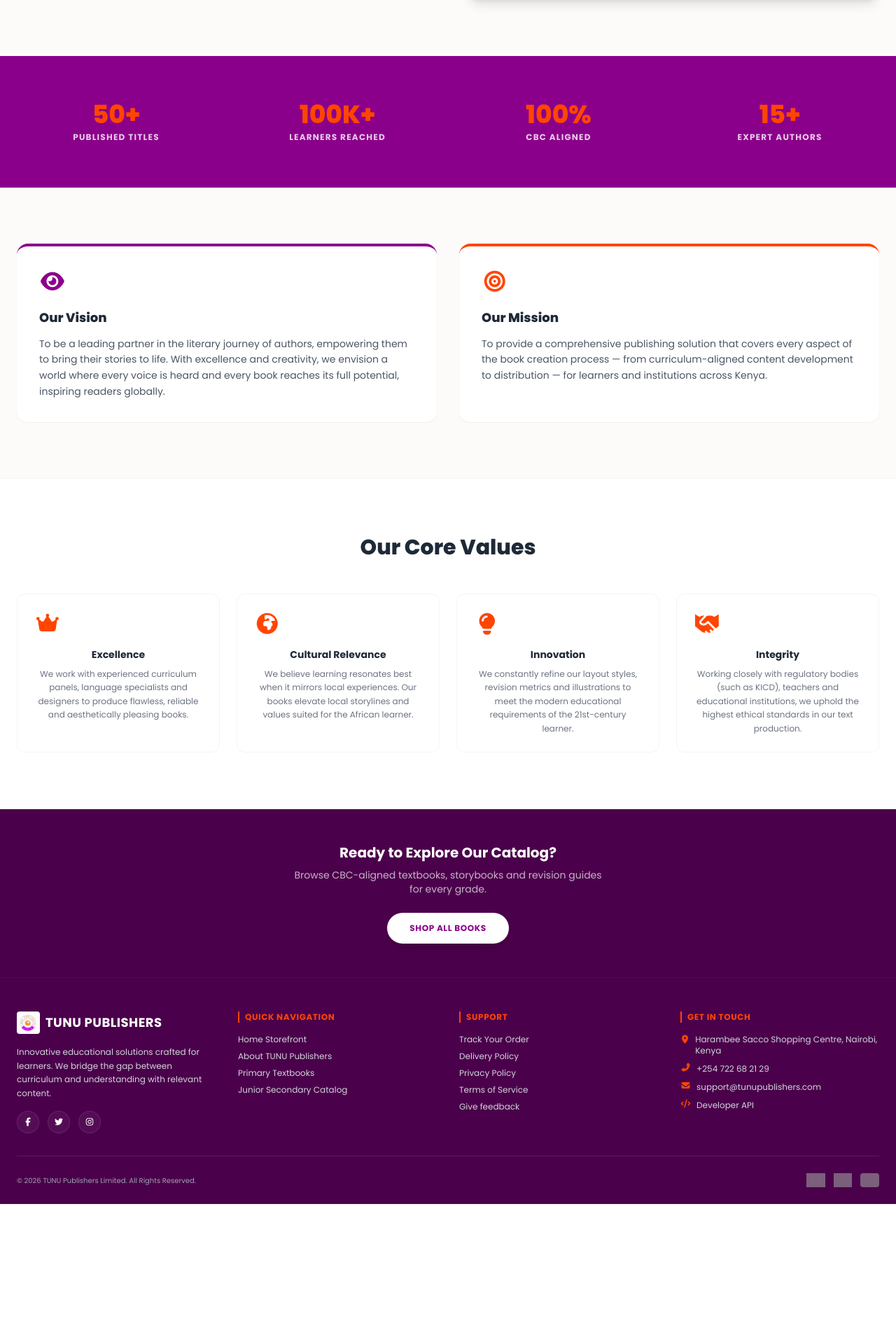
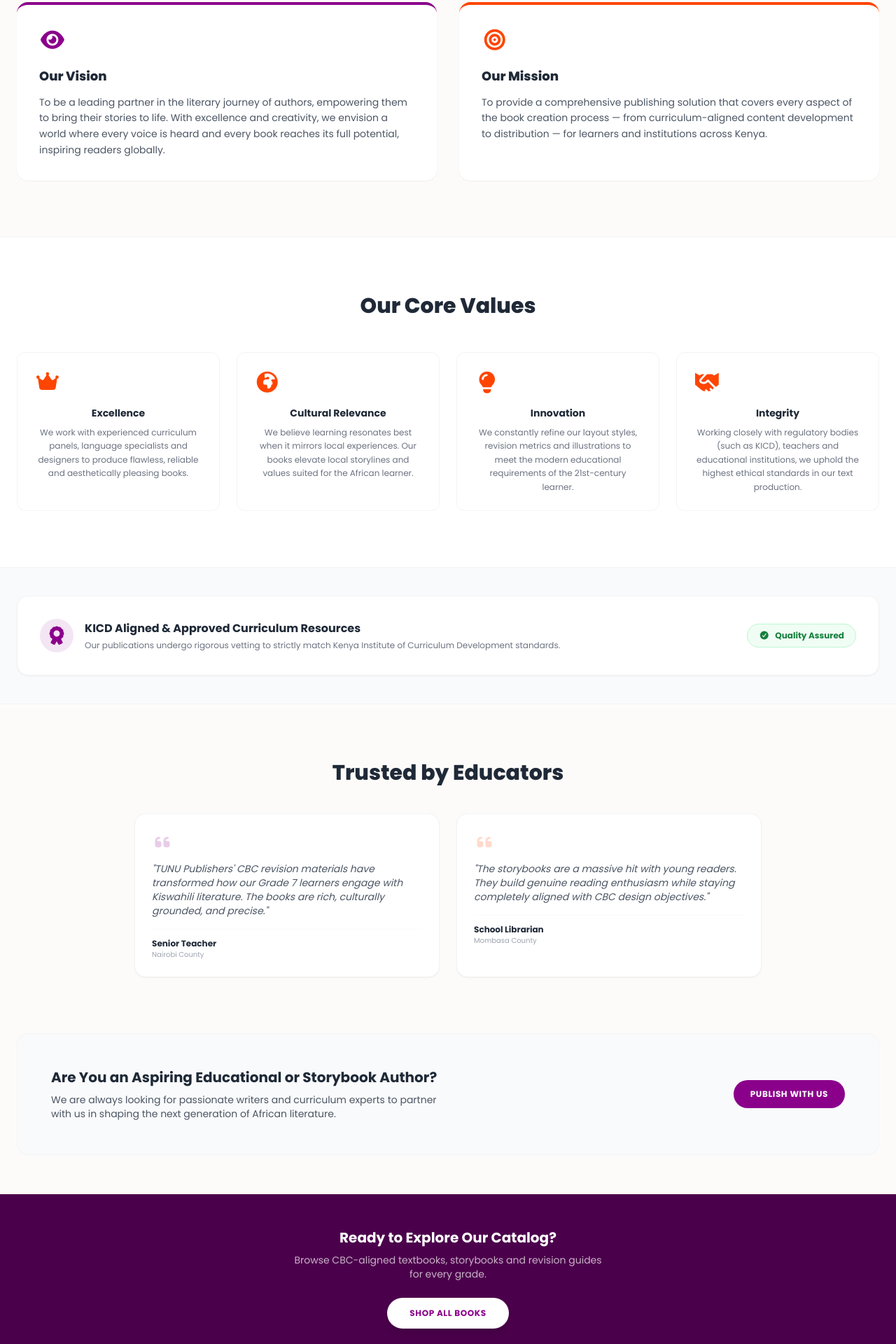
Before and after one commit to LutanTech/tunu-jinja, a Flask app: page /about in a window 1280 px wide. Shown: the part 1057-2977 px from the top of the page at 70% size. Before the commit the page ends 2777 px from the top, so only its background shows below. Run offline with Flask 3, Linux system fonts and the light colour scheme; data that the repository does not hold is empty; some libraries are stand-ins or nearby versions; grey boxes are pictures that could not be loaded.

Commit message:
Revise company about and contact pages: remove the previous page banner section from about.html, add new sections for KICD regulatory endorsement, testimonials, and a callout for aspiring authors. Update contact.html with a more detailed office address for clarity.

```diff
--- a/templates/company/about.html
+++ b/templates/company/about.html
@@ -21,15 +21,7 @@
 </div>
 
 <!-- PAGE BANNER -->
-<section class="relative bg-gradient-to-br from-dark-magenta to-magenta overflow-hidden">
-    <div class="max-w-4xl mx-auto px-4 md:px-6 py-16 md:py-24 text-center">
-        <span class="inline-block bg-orangered text-white text-[10px] font-bold uppercase tracking-widest px-3 py-1 rounded-full mb-4">Our Story</span>
-        <h1 class="text-3xl sm:text-4xl md:text-5xl font-extrabold text-white leading-tight mb-4">About TUNU Publishers</h1>
-        <p class="text-white/85 text-sm md:text-base max-w-xl mx-auto">
-            "Elimu ni Tunu" — celebrating educational excellence, cultural heritage and critical thinking with curriculum-centered learning in Kenya.
-        </p>
-    </div>
-</section>
+
 
 <!-- WHO WE ARE -->
 <section class="max-w-7xl mx-auto px-4 md:px-6 py-14 md:py-20">
@@ -128,6 +120,70 @@
     </div>
 </section>
 
+<!-- KICD REGULATORY ENDORSEMENT -->
+<section class="bg-gray-50 border-b border-gray-100">
+    <div class="max-w-7xl mx-auto px-4 md:px-6 py-10">
+        <div class="flex flex-col sm:flex-row items-center justify-between gap-6 bg-white p-6 md:p-8 rounded-2xl shadow-sm border border-gray-100">
+            <div class="flex items-center gap-4">
+                <div class="w-12 h-12 rounded-full bg-magenta/10 flex items-center justify-center shrink-0">
+                    <i class="fas fa-award text-2xl text-magenta"></i>
+                </div>
+                <div>
+                    <h4 class="font-bold text-gray-800 text-sm md:text-base">KICD Aligned & Approved Curriculum Resources</h4>
+                    <p class="text-xs text-gray-500 mt-1">Our publications undergo rigorous vetting to strictly match Kenya Institute of Curriculum Development standards.</p>
+                </div>
+            </div>
+            <span class="inline-flex items-center gap-2 bg-green-50 text-green-700 text-xs font-bold px-4 py-2 rounded-full border border-green-200 shrink-0">
+                <i class="fas fa-check-circle"></i> Quality Assured
+            </span>
+        </div>
+    </div>
+</section>
+
+<!-- TESTIMONIALS -->
+<section class="max-w-7xl mx-auto px-4 md:px-6 py-14 md:py-20">
+    <div class="text-center mb-10">
+        <h2 class="text-2xl md:text-3xl font-extrabold text-gray-800">Trusted by Educators</h2>
+    </div>
+    <div class="grid grid-cols-1 md:grid-cols-2 gap-6 max-w-4xl mx-auto">
+        <div class="bg-white p-6 rounded-2xl border border-gray-100 shadow-sm relative">
+            <i class="fas fa-quote-left text-2xl text-magenta/20 mb-3 block"></i>
+            <p class="text-xs md:text-sm text-gray-600 italic leading-relaxed mb-4">
+                "TUNU Publishers' CBC revision materials have transformed how our Grade 7 learners engage with Kiswahili literature. The books are rich, culturally grounded, and precise."
+            </p>
+            <div class="border-t border-gray-50 pt-3">
+                <p class="text-xs font-bold text-gray-800">Senior Teacher</p>
+                <p class="text-[10px] text-gray-400">Nairobi County</p>
+            </div>
+        </div>
+        <div class="bg-white p-6 rounded-2xl border border-gray-100 shadow-sm relative">
+            <i class="fas fa-quote-left text-2xl text-orangered/20 mb-3 block"></i>
+            <p class="text-xs md:text-sm text-gray-600 italic leading-relaxed mb-4">
+                "The storybooks are a massive hit with young readers. They build genuine reading enthusiasm while staying completely aligned with CBC design objectives."
+            </p>
+            <div class="border-t border-gray-50 pt-3">
+                <p class="text-xs font-bold text-gray-800">School Librarian</p>
+                <p class="text-[10px] text-gray-400">Mombasa County</p>
+            </div>
+        </div>
+    </div>
+</section>
+
+<!-- CALLOUT FOR AUTHORS -->
+<section class="max-w-7xl mx-auto px-4 md:px-6 pb-14">
+    <div class="bg-gray-50 rounded-2xl p-8 md:p-12 border border-gray-100 flex flex-col md:flex-row items-center justify-between gap-6">
+        <div>
+            <h3 class="text-xl font-bold text-gray-800 mb-2">Are You an Aspiring Educational or Storybook Author?</h3>
+            <p class="text-xs md:text-sm text-gray-600 max-w-xl">
+                We are always looking for passionate writers and curriculum experts to partner with us in shaping the next generation of African literature.
+            </p>
+        </div>
+        <a href="/contact-us" class="whitespace-nowrap bg-magenta text-white font-bold text-xs uppercase tracking-wider px-6 py-3 rounded-full hover:bg-dark-magenta transition-colors shadow-sm">
+            Publish With Us
+        </a>
+    </div>
+</section>
+
 <!-- CTA -->
 <section class="bg-dark-magenta">
     <div class="max-w-3xl mx-auto px-4 md:px-6 py-12 text-center">
--- a/templates/company/contact.html
+++ b/templates/company/contact.html
@@ -39,7 +39,7 @@
                 </div>
                 <div>
                     <h4 class="font-bold text-xs uppercase tracking-wider text-gray-800 mb-1">Our Office</h4>
-                    <p class="text-xs text-gray-500 leading-relaxed">Harambee Sacco Shopping Centre, Nairobi, Kenya</p>
+                    <p class="text-xs text-gray-500 leading-relaxed">Harambee Sacco Shopping Centre, Donholm (Along Manyanja Road), Nairobi, Kenya</p>
                 </div>
             </div>
 
```
